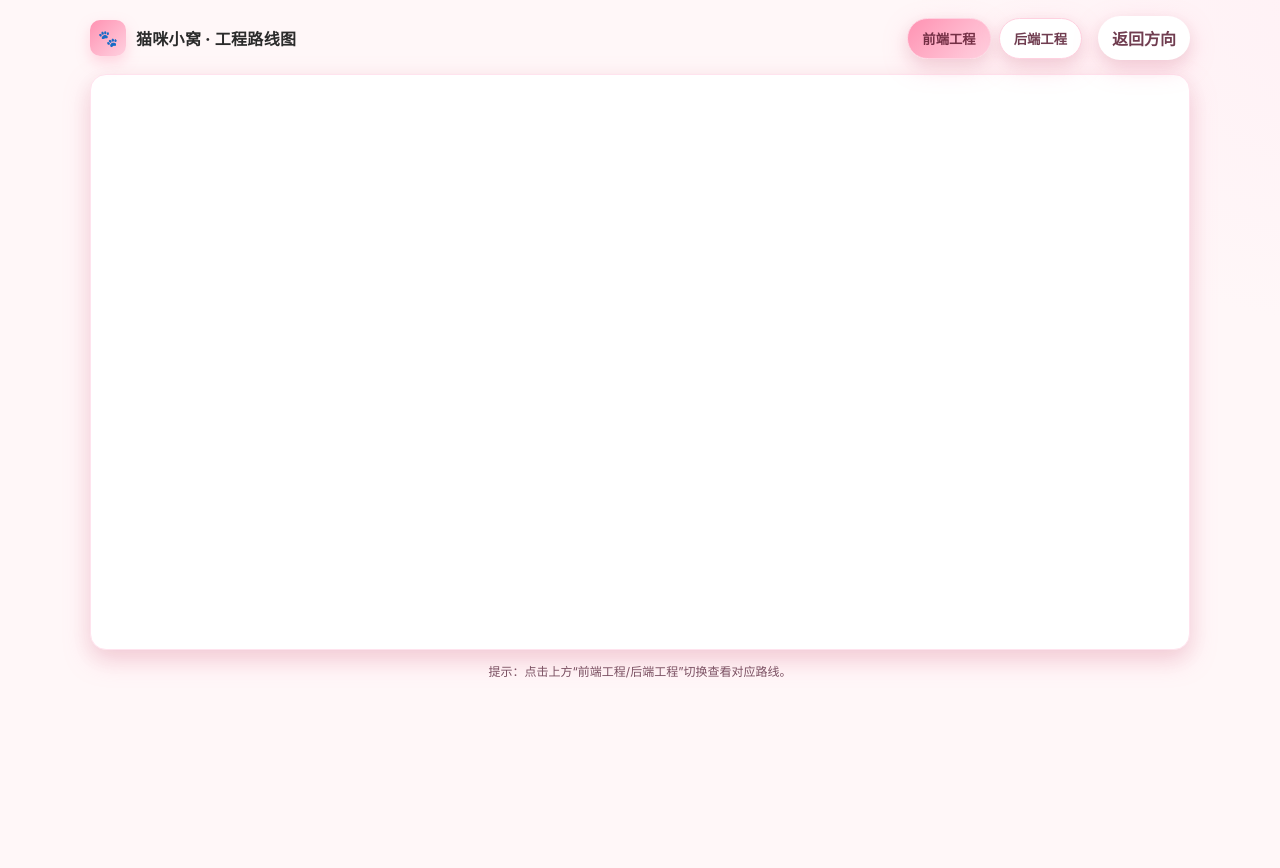
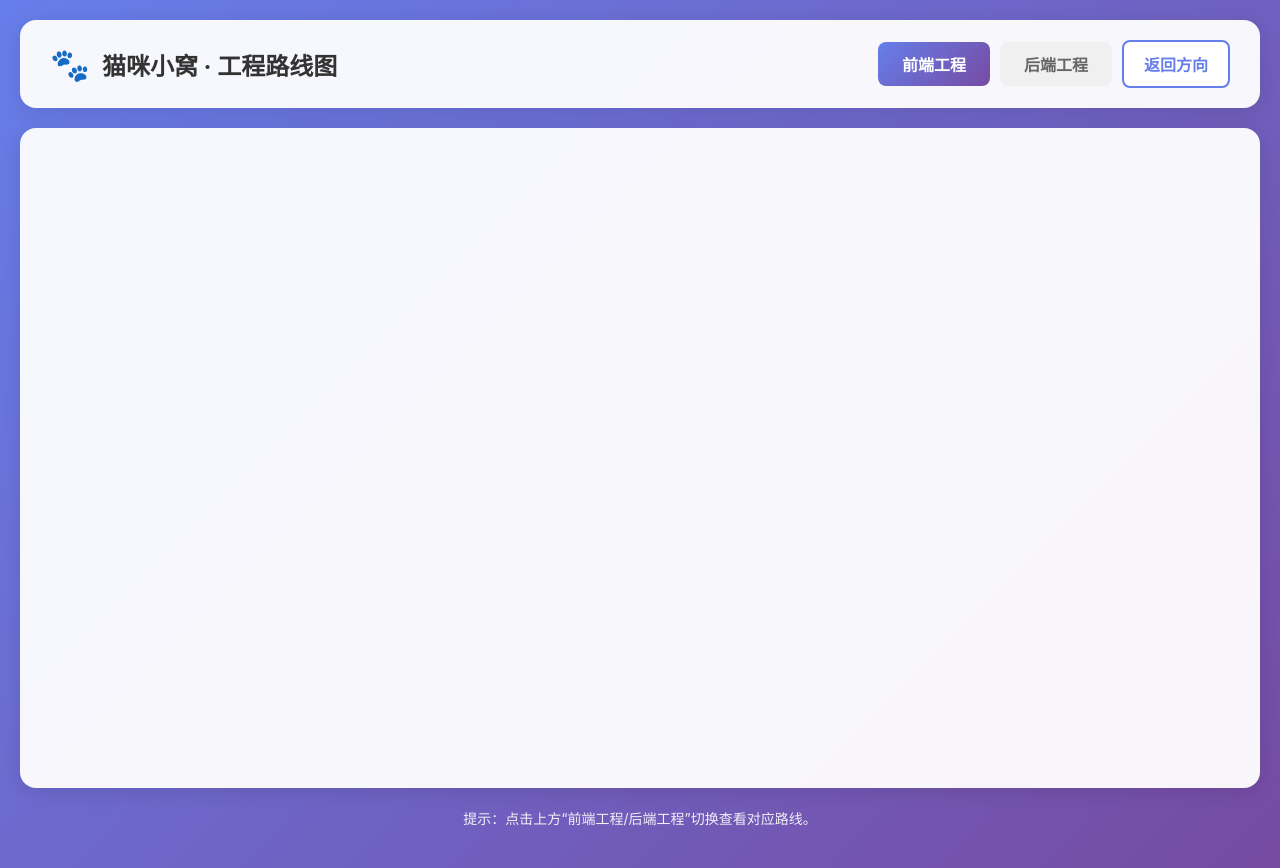
Before and after one commit to 424431185/WUY-Cat, a plain HTML site: page roadmap.html in a window 1280 px wide. Before the commit the page ends 800 px from the top, so only its background shows below. Drawn offline with Linux system fonts and the light colour scheme.

Commit message:
Add files via upload

```diff
--- a/assets/agent.js
+++ b/assets/agent.js
@@ -1,26 +1,8 @@
-// 通用：初始化超星智能体 SDK
-(function initAgentSDK() {
-  function doInit() {
-    try {
-      CxRobotSdkJs.init(
-        "https://robot.chaoxing.com/embedChat?unitId=333173&robotId=3727c711664b4fc8a6fe390fd4ba56f5&groupId=0",
-        "bc58e76dbc69696ebf17a60eb00993d5"
-      );
-    } catch (e) {
-      console.error('[Agent Init Error]', e);
-    }
-  }
+// 智能体集成脚本
+(function() {
+  console.log('智能体 SDK 已加载');
 
-  if (typeof CxRobotSdkJs === 'undefined') {
-    // SDK 可能尚未加载完成，等待窗口 onload 再尝试
-    window.addEventListener('load', function () {
-      if (typeof CxRobotSdkJs !== 'undefined') {
-        doInit();
-      } else {
-        console.warn('[Agent SDK] 未检测到 CxRobotSdkJs，请检查网络与引用顺序。');
-      }
-    }, { once: true });
-  } else {
-    doInit();
-  }
+  // 这里可以添加智能体相关的初始化代码
+  // 例如：与超星机器人SDK的集成
+
 })();
--- a/assets/base.css
+++ b/assets/base.css
@@ -1,30 +1,43 @@
-/* 猫咪小窝 - 公共基础样式 */
-:root {
-  /* 基础配色（两页共享） */
-  --bg: #fff7f8;
-  --card: #ffffff;
-  --text: #2b2b2b;
-  --muted: #6b7280;
-  --primary: #ff92b2; /* 首页主色 / 链接色 */
-  /* 方向页增强色 */
-  --accent: #ff92b2;
-  --accent-2: #ffd1e0;
-  --shadow: rgba(255,146,178,.35);
+/* 基础样式 - 猫咪小窝工程路线图 */
+* {
+  margin: 0;
+  padding: 0;
+  box-sizing: border-box;
 }
 
-/* 重置与排版 */
-* { box-sizing: border-box; }
-html, body { height: 100%; }
 body {
-  margin: 0;
-  color: var(--text);
-  font-family: ui-sans-serif, -apple-system, BlinkMacSystemFont, Segoe UI, Roboto, Helvetica, Arial, "Apple Color Emoji", "Segoe UI Emoji";
+  font-family: 'Noto Serif SC', -apple-system, BlinkMacSystemFont, 'Segoe UI', sans-serif;
+  background: linear-gradient(135deg, #667eea 0%, #764ba2 100%);
+  min-height: 100vh;
+  color: #333;
 }
 
-/* 通用链接样式 */
-a, a:visited { color: var(--primary); text-decoration: none; }
-a:hover { text-decoration: underline; }
+.wrap {
+  max-width: 1400px;
+  margin: 0 auto;
+  padding: 20px;
+}
 
-/* 通用容器与底部样式 */
-.wrap { width: min(1100px, 92vw); margin: 0 auto; }
-footer { text-align: center; font-size: 12px; }
+/* 按钮基础样式 */
+button {
+  cursor: pointer;
+  border: none;
+  outline: none;
+  font-family: inherit;
+  transition: all 0.3s ease;
+}
+
+button:hover {
+  transform: translateY(-2px);
+}
+
+button:active {
+  transform: translateY(0);
+}
+
+/* 链接基础样式 */
+a {
+  text-decoration: none;
+  color: inherit;
+  transition: all 0.3s ease;
+}
--- a/assets/roadmap.css
+++ b/assets/roadmap.css
@@ -1,36 +1,115 @@
-/* 工程路线图 - 样式 */
-:root{
-  --bg: #fff7f8;
-  --card: #ffffff;
-  --text: #2b2b2b;
-  --muted: #6b7280;
-  --accent: #ff92b2;
-  --accent-2: #ffd1e0;
-  --shadow: rgba(255,146,178,.35);
+/* 路线图页面样式 */
+
+/* 头部样式 */
+.rm-head {
+  background: rgba(255, 255, 255, 0.95);
+  border-radius: 16px;
+  padding: 20px 30px;
+  margin-bottom: 20px;
+  box-shadow: 0 4px 20px rgba(0, 0, 0, 0.1);
+  display: flex;
+  justify-content: space-between;
+  align-items: center;
+  flex-wrap: wrap;
+  gap: 20px;
 }
-body{
-  background: radial-gradient(900px 600px at 110% 0%, #fff0f5 0%, transparent 55%), var(--bg);
+
+.brand {
+  display: flex;
+  align-items: center;
+  gap: 12px;
 }
-.rm-head{
-  display:flex; align-items:center; justify-content:space-between; gap:12px; padding:16px 0 6px;
+
+.logo {
+  font-size: 32px;
+  display: flex;
+  align-items: center;
+  justify-content: center;
 }
-.brand{ display:flex; align-items:center; gap:10px; }
-.brand .logo{ width:36px; height:36px; border-radius:10px; display:grid; place-items:center; background:linear-gradient(135deg,var(--accent),var(--accent-2)); box-shadow:0 6px 14px var(--shadow); }
-.brand .title{ font-weight:800; letter-spacing:.3px; }
-.tabs{ display:flex; align-items:center; gap:8px; }
-.tab{
-  appearance:none; border:1px solid #ffd1e0; background:#fff; color:#703d50; font-weight:700;
-  padding:10px 14px; border-radius:999px; cursor:pointer; box-shadow:0 6px 16px rgba(0,0,0,.06), 0 8px 24px var(--shadow);
+
+.title {
+  font-size: 24px;
+  font-weight: 700;
+  color: #333;
 }
-.tab[aria-selected="true"]{ background:linear-gradient(135deg,var(--accent),var(--accent-2)); color:#742f45; }
-.back{ margin-left:8px; padding:10px 14px; border-radius:999px; background:#fff; color:#703d50; text-decoration:none; font-weight:700; box-shadow:0 6px 16px rgba(0,0,0,.06), 0 8px 24px var(--shadow); }
-.canvas{ margin-top:8px; }
-.chart{ background:#fff; border:1px solid #ffe3ee; border-radius:16px; padding:12px; box-shadow:0 8px 22px rgba(0,0,0,.06), 0 10px 26px var(--shadow); }
-.mindmap-wrap{ background:#fff; border:1px solid #ffe3ee; border-radius:16px; box-shadow:0 8px 22px rgba(0,0,0,.06), 0 10px 26px var(--shadow); height:70vh; min-height:420px; padding:8px; }
-@media (max-width: 760px){ .mindmap-wrap{ height:68vh; } }
-@media (min-width: 1280px){ .mindmap-wrap{ height:72vh; } }
-svg#mindmap{ width:100%; height:100%; display:block; }
-.hidden{ display:none; }
-.rm-foot{ margin:12px 2px 0; color:#7b5062; font-size:12px; text-align:center; }
-/* Mermaid 适配 */
-.mermaid{ overflow:auto; }
+
+/* 标签页导航 */
+.tabs {
+  display: flex;
+  gap: 10px;
+  align-items: center;
+}
+
+.tab {
+  padding: 10px 24px;
+  background: #f0f0f0;
+  border-radius: 8px;
+  font-size: 16px;
+  font-weight: 600;
+  color: #666;
+}
+
+.tab[aria-selected="true"] {
+  background: linear-gradient(135deg, #667eea 0%, #764ba2 100%);
+  color: white;
+}
+
+.back {
+  padding: 10px 20px;
+  background: #fff;
+  border: 2px solid #667eea;
+  border-radius: 8px;
+  color: #667eea;
+  font-weight: 600;
+}
+
+.back:hover {
+  background: #667eea;
+  color: white;
+}
+
+/* 画布区域 */
+.canvas {
+  background: rgba(255, 255, 255, 0.95);
+  border-radius: 16px;
+  padding: 30px;
+  min-height: 600px;
+  box-shadow: 0 4px 20px rgba(0, 0, 0, 0.1);
+}
+
+.mindmap-wrap {
+  width: 100%;
+  height: 600px;
+  position: relative;
+}
+
+#mindmap {
+  width: 100%;
+  height: 100%;
+}
+
+/* 底部提示 */
+.rm-foot {
+  text-align: center;
+  color: white;
+  padding: 20px;
+  font-size: 14px;
+  opacity: 0.9;
+}
+
+/* 响应式 */
+@media (max-width: 768px) {
+  .rm-head {
+    flex-direction: column;
+    align-items: flex-start;
+  }
+
+  .tabs {
+    width: 100%;
+    flex-wrap: wrap;
+  }
+
+  .mindmap-wrap {
+    height: 400px;
+  }
+}
--- a/assets/roadmap.js
+++ b/assets/roadmap.js
@@ -1,66 +1,51 @@
-// 路线图页面逻辑：Markmap 思维导图 + Tab 切换 + URL 参数
-(function(){
-  let mmInstance = null;
+// 路线图页面交互逻辑
+(function() {
+  // 标签页切换功能
+  const tabs = document.querySelectorAll('.tab');
+  const canvas = document.querySelector('.canvas');
 
-  function getQuery(key){
-    const u = new URL(window.location.href);
-    return u.searchParams.get(key);
-  }
+  tabs.forEach(tab => {
+    tab.addEventListener('click', function() {
+      // 更新选中状态
+      tabs.forEach(t => t.setAttribute('aria-selected', 'false'));
+      this.setAttribute('aria-selected', 'true');
 
-  function currentMarkdown(tab){
-    const id = tab === 'be' ? 'md-be' : 'md-fe';
-    const el = document.getElementById(id);
-    return el ? el.textContent : '# 无内容\n';
-  }
+      // 获取当前选中的标签
+      const selectedTab = this.getAttribute('data-tab');
 
-  function renderMindmap(tab){
-    const md = currentMarkdown(tab);
-    const svg = document.getElementById('mindmap');
-    if (!window.markmap || !svg) return;
+      // 根据选中的标签显示对应的思维导图
+      const mdSource = document.getElementById(`md-${selectedTab}`);
+      if (mdSource) {
+        // 清空并重新渲染思维导图
+        const mindmapSvg = document.getElementById('mindmap');
+        if (mindmapSvg && window.markmap) {
+          // 使用 markmap 渲染
+          const { Markmap } = window.markmap;
+          const mm = Markmap.create(mindmapSvg);
+          mm.setData(window.markmap.transform(mdSource.textContent));
+          mm.fit();
+        }
+      }
+    });
+  });
 
-    // 清空画布
-    while (svg.firstChild) svg.removeChild(svg.firstChild);
+  // 页面加载时渲染默认的思维导图（前端工程）
+  window.addEventListener('load', function() {
+    const defaultTab = document.querySelector('.tab[aria-selected="true"]');
+    if (defaultTab) {
+      const selectedTab = defaultTab.getAttribute('data-tab');
+      const mdSource = document.getElementById(`md-${selectedTab}`);
 
-    const { Transformer, Markmap } = window.markmap;
-    const transformer = new Transformer();
-    const { root } = transformer.transform(md);
-
-    mmInstance = Markmap.create(svg, {
-      autoFit: true,
-      duration: 300,
-      color: (n) => undefined
-    }, root);
-  }
-
-  function switchTab(tab){
-    const tabs = document.querySelectorAll('.tab');
-    tabs.forEach(t => t.setAttribute('aria-selected', String(t.dataset.tab === tab)));
-    renderMindmap(tab);
-  }
-
-  function onResize(){
-    // 让思维导图自适应容器
-    if (mmInstance && mmInstance.fit) mmInstance.fit();
-  }
-
-  // 事件：Tab 切换
-  document.addEventListener('click', function(e){
-    const btn = e.target.closest('.tab');
-    if(btn){
-      switchTab(btn.dataset.tab);
+      if (mdSource) {
+        const mindmapSvg = document.getElementById('mindmap');
+        if (mindmapSvg && window.markmap) {
+          const { Markmap } = window.markmap;
+          const mm = Markmap.create(mindmapSvg);
+          mm.setData(window.markmap.transform(mdSource.textContent));
+          mm.fit();
+        }
+      }
     }
   });
-  window.addEventListener('resize', onResize);
 
-  // 初始化
-  const init = function(){
-    const initTab = getQuery('tab') || 'fe';
-    switchTab(initTab);
-  };
-
-  if (window.markmap) {
-    init();
-  } else {
-    window.addEventListener('load', init, { once: true });
-  }
 })();
```
Also changed, not shown: assets/images/cat_foot1.png (added), assets/images/cat_foot2.png (added), assets/images/cat_foot3.png (added), 2 other files.
